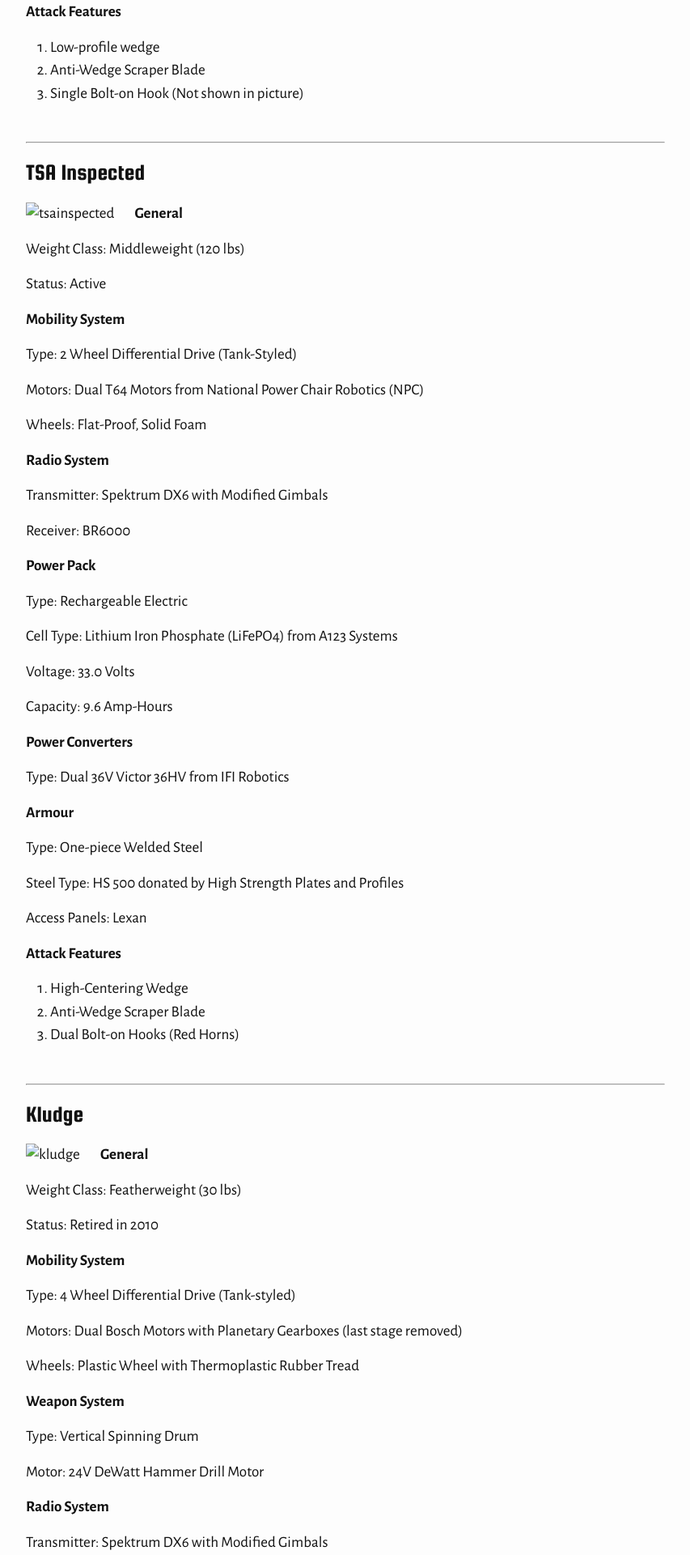
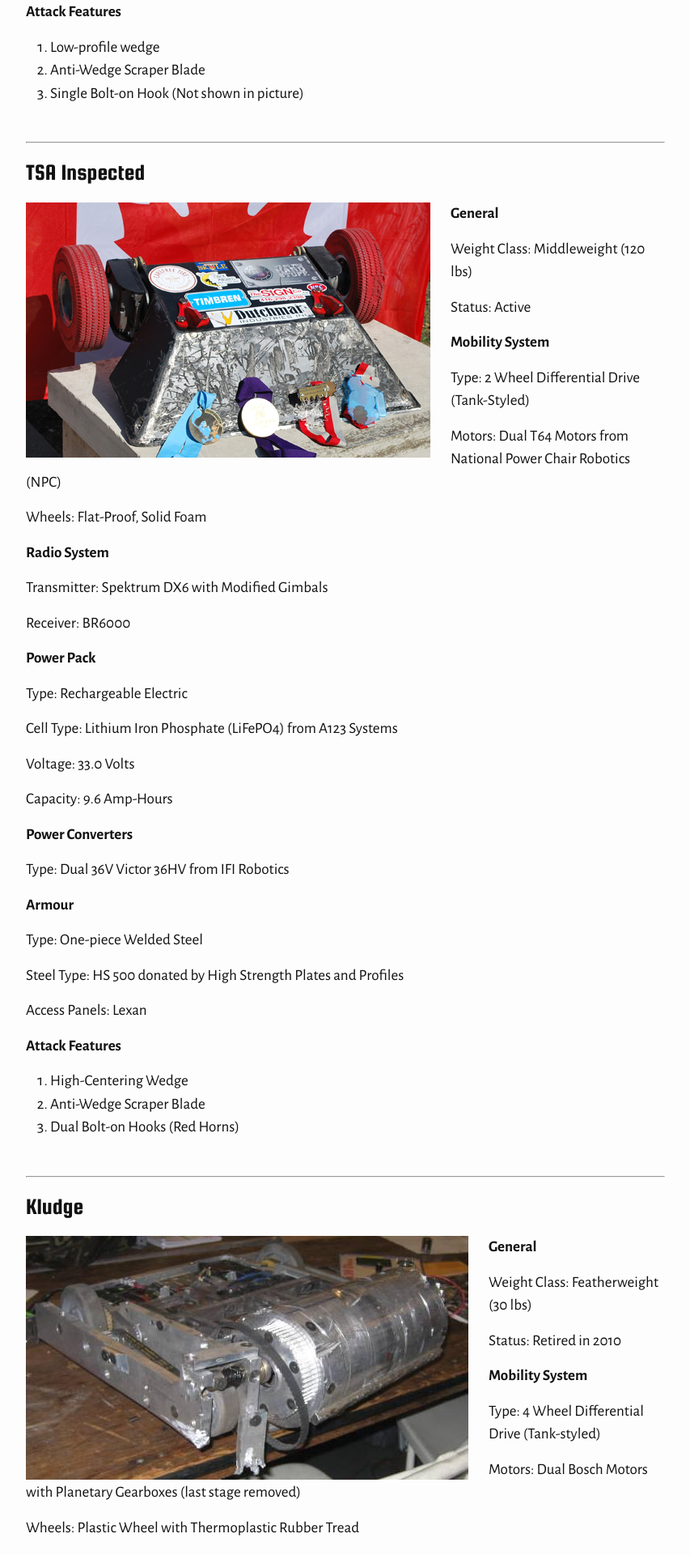
Before and after one commit to utra/utra-old-website, a Jekyll site: the page built from teams/combat.md, in a window 1280 px wide. Shown: the part 1934-3854 px from the top of the page at 81% size, without its empty margins (213-1066 px from the left). Built offline with Jekyll 4.4.1, drawn with Linux system fonts in a browser that asks for light colours.

Commit message:
Added the images

```diff
--- a/teams/combat.md
+++ b/teams/combat.md
@@ -74,7 +74,7 @@ Access Panels: Lexan
 
 ## TSA Inspected
 
-![tsainspected](http://www.utra.ca/Pictures/Combat/TSA_Inspected_2011.jpg)
+![tsainspected](/Pictures/Combat/TSA_Inspected_2011.jpg)
 
 **General**
 
@@ -127,7 +127,7 @@ Access Panels: Lexan
 
 ## Kludge
 
-![kludge](http://www.utra.ca/Pictures/Combat/Kludge_2011.JPG)
+![kludge](/Pictures/Combat/Kludge_2011.JPG)
 
 **General**
 
```
Also changed, not shown: Pictures/Combat/Kludge_2011.JPG (added), Pictures/Combat/TSA_Inspected_2011.jpg (added).
